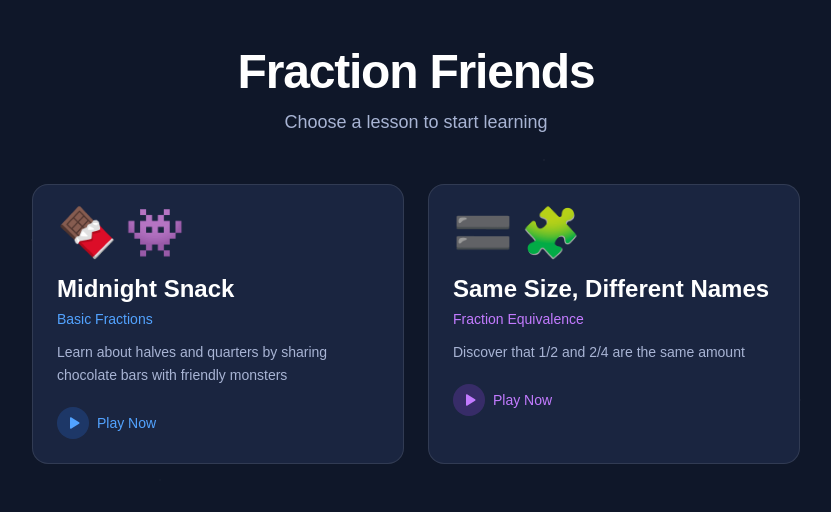
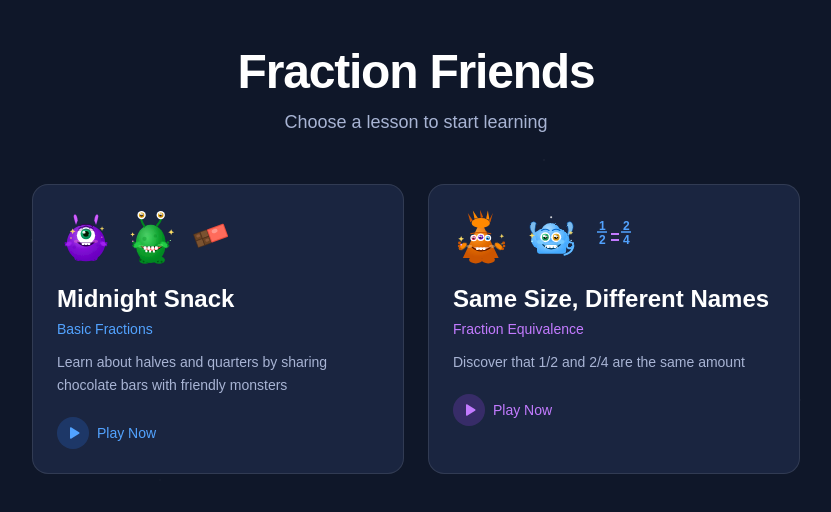
Before and after one commit to pakhunchan/fraction-friends, a Next.js app in the folder app/: page / in a window 1280 px wide. Shown: the top 512 px of the page, without its empty margins (224-1055 px from the left). Built offline with nearby package versions, Linux system fonts and the light colour scheme.

Commit message:
Replace emoji decorations with SVG characters on landing page
- Swap chocolate bar and alien emoji for Character components and inline SVGs
- Add diagonally rotated chocolate bar SVG to basic lesson card
- Add fraction equation SVG (1/2 = 2/4) to equivalence lesson card

```diff
--- a/app/src/app/page.tsx
+++ b/app/src/app/page.tsx
@@ -1,4 +1,7 @@
+"use client";
+
 import Link from "next/link";
+import { Character } from "./components/Character";
 
 export default function LandingPage() {
   return (
@@ -19,9 +22,28 @@ export default function LandingPage() {
         <Link href="/basic" className="group block">
           <div className="h-full relative rounded-2xl border border-white/10 bg-[#1a2540] p-6 transition-all duration-200 group-hover:border-blue-400/40 group-hover:bg-[#1e2d50] group-hover:scale-[1.02] group-hover:shadow-lg group-hover:shadow-blue-500/10">
             {/* Visual decoration */}
-            <div className="text-5xl mb-4 flex gap-2">
-              <span>🍫</span>
-              <span>👾</span>
+            <div className="mb-4 flex gap-2 items-end">
+              <Character id={0} mood="happy" size={50} />
+              <Character id={1} mood="happy" size={50} />
+              {/* Chocolate bar SVG */}
+              <svg width="50" height="50" viewBox="0 0 50 50" fill="none" style={{flexShrink: 0}}>
+                <g transform="rotate(-20 15 20)">
+                  {/* Chocolate bar segments */}
+                  <rect x="6" y="14" width="7" height="7" fill="#6B4423" stroke="#4A2C18" strokeWidth="0.5" />
+                  <rect x="13" y="14" width="7" height="7" fill="#7A5230" stroke="#4A2C18" strokeWidth="0.5" />
+                  <rect x="6" y="21" width="7" height="7" fill="#7A5230" stroke="#4A2C18" strokeWidth="0.5" />
+                  <rect x="13" y="21" width="7" height="7" fill="#6B4423" stroke="#4A2C18" strokeWidth="0.5" />
+
+                  {/* Highlight on chocolate */}
+                  <ellipse cx="10" cy="17" rx="2" ry="1.5" fill="#A0674A" opacity="0.6" />
+                  <ellipse cx="17" cy="24" rx="2" ry="1.5" fill="#A0674A" opacity="0.6" />
+
+                  {/* Red wrapper - touching chocolate */}
+                  <rect x="20" y="14" width="18" height="14" fill="#E74C3C" rx="1" />
+                  <rect x="21" y="15" width="16" height="12" fill="#FF6B5B" />
+                  <ellipse cx="27" cy="18" rx="3" ry="2" fill="white" opacity="0.3" />
+                </g>
+              </svg>
             </div>
 
             <h2 className="text-2xl font-bold text-white mb-1">
@@ -55,9 +77,25 @@ export default function LandingPage() {
         <Link href="/equivalence" className="group block">
           <div className="h-full relative rounded-2xl border border-white/10 bg-[#1a2540] p-6 transition-all duration-200 group-hover:border-purple-400/40 group-hover:bg-[#1e2d50] group-hover:scale-[1.02] group-hover:shadow-lg group-hover:shadow-purple-500/10">
             {/* Visual decoration */}
-            <div className="text-5xl mb-4 flex gap-2">
-              <span>🟰</span>
-              <span>🧩</span>
+            <div className="mb-4 flex gap-3 items-center">
+              <Character id={2} mood="happy" size={50} />
+              <Character id={3} mood="happy" size={50} />
+              {/* Fractions SVG (1/2 = 2/4) */}
+              <svg width="48" height="48" viewBox="0 0 48 48" fill="none">
+                {/* 1/2 */}
+                <text x="6" y="16" fontSize="12" fontWeight="bold" fill="currentColor" className="text-blue-400">1</text>
+                <line x1="4" y1="18" x2="14" y2="18" stroke="currentColor" strokeWidth="1.5" className="text-blue-400" />
+                <text x="6" y="30" fontSize="12" fontWeight="bold" fill="currentColor" className="text-blue-400">2</text>
+
+                {/* Equals sign */}
+                <line x1="18" y1="20" x2="26" y2="20" stroke="currentColor" strokeWidth="2" className="text-purple-400" />
+                <line x1="18" y1="26" x2="26" y2="26" stroke="currentColor" strokeWidth="2" className="text-purple-400" />
+
+                {/* 2/4 */}
+                <text x="30" y="16" fontSize="12" fontWeight="bold" fill="currentColor" className="text-blue-400">2</text>
+                <line x1="28" y1="18" x2="38" y2="18" stroke="currentColor" strokeWidth="1.5" className="text-blue-400" />
+                <text x="30" y="30" fontSize="12" fontWeight="bold" fill="currentColor" className="text-blue-400">4</text>
+              </svg>
             </div>
 
             <h2 className="text-2xl font-bold text-white mb-1">
```
